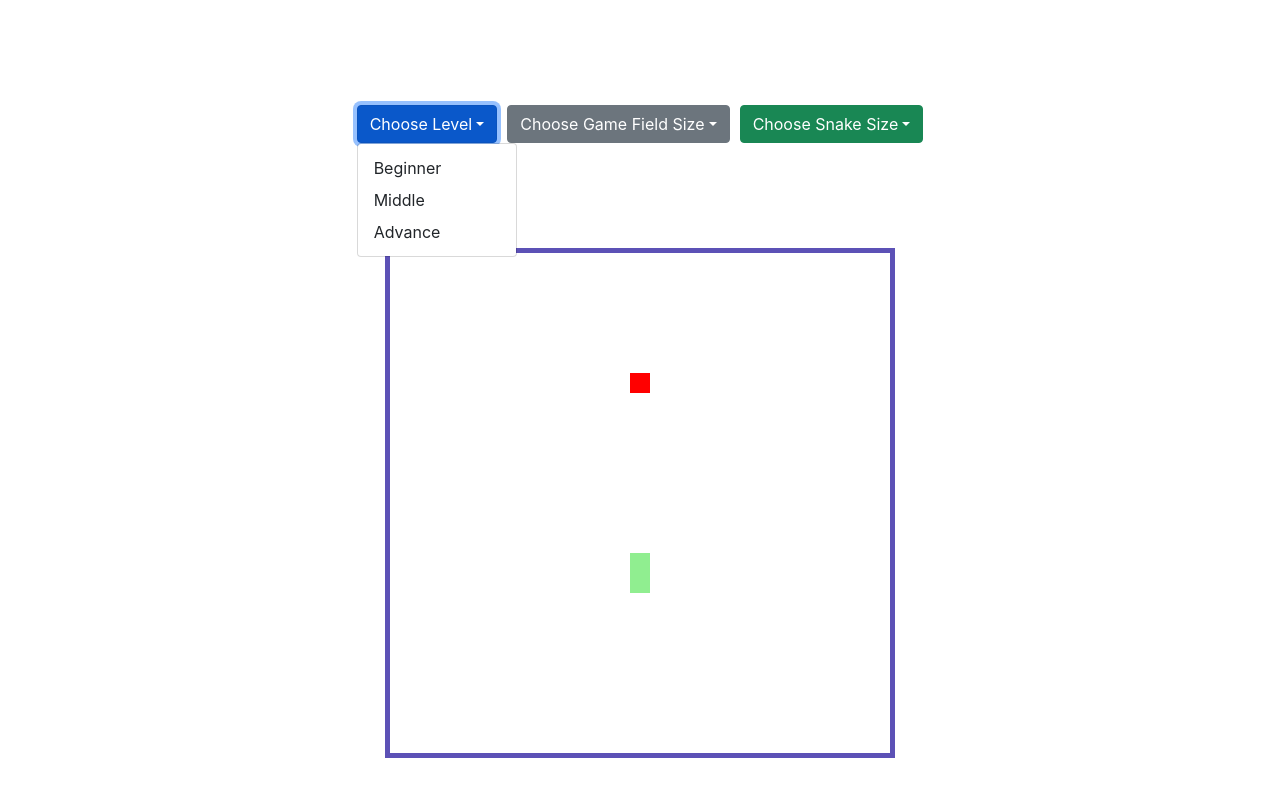
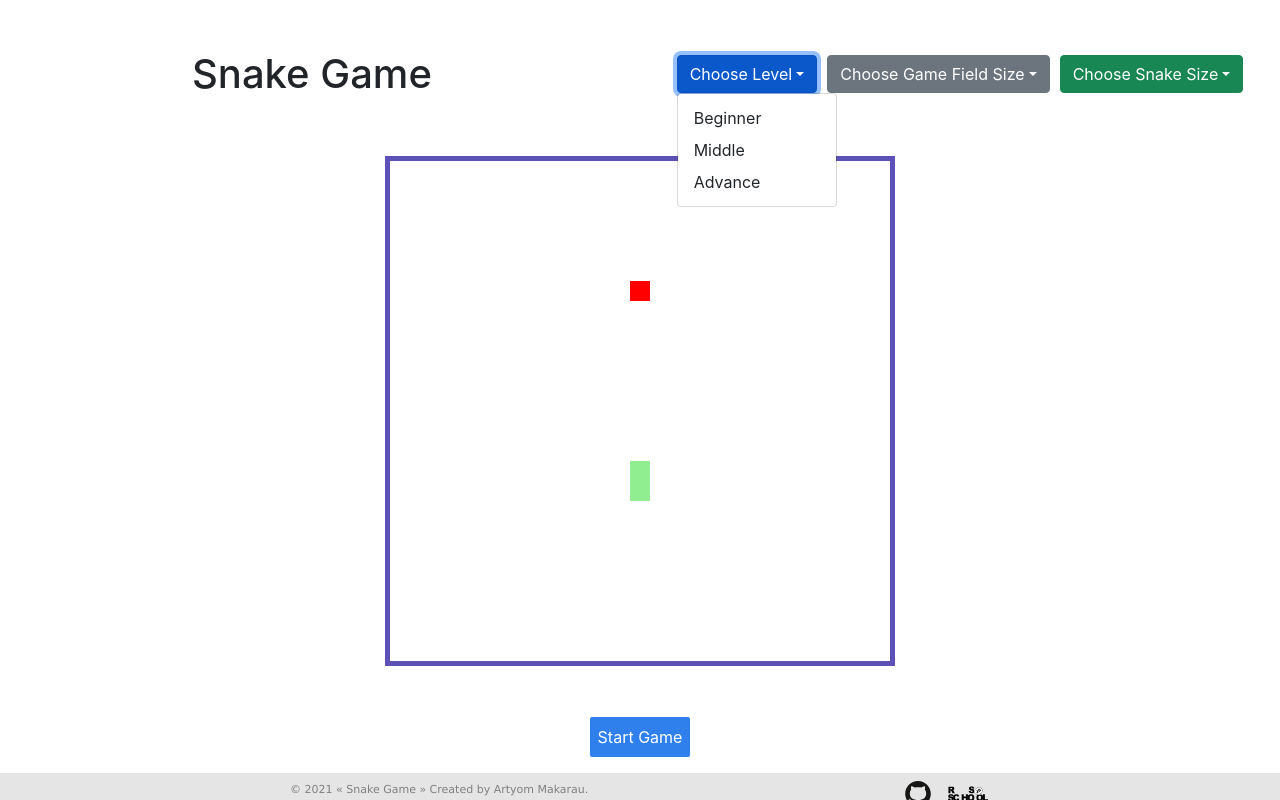
Before and after one commit to ArtyomMakarov/react-game, a React (Create React App) app: page / in a window 1280 px wide. Both pictures are taken after a click on the button "Choose Level". Built offline with nearby package versions, Linux system fonts and the light colour scheme.

Commit message:
feat: implement game settings logic

```diff
--- /dev/null
+++ b/src/components/header/header.scss
@@ -0,0 +1,17 @@
+.header{
+  display: flex;
+  justify-content: space-around;
+  margin: 50px auto;
+  &__title {
+    width: 20%;
+  }
+}
+.snake-settings {
+  display: flex;
+  justify-content: center;
+  width: 20%;
+}
+
+.button-wrapper {
+  margin: 5px;
+}
--- /dev/null
+++ b/src/components/header/header.tsx
@@ -0,0 +1,106 @@
+import React, {useState} from 'react';
+import './header.scss';
+import DropdownButton from 'react-bootstrap/DropdownButton';
+import Dropdown from 'react-bootstrap/Dropdown';
+
+
+export interface IHederProps {
+  levelChange: (level: number) =>void;
+  sizeChange: (scale: Array<number>) => void;
+  snakeSizeChange: (snakeSize: number) => void
+}
+
+
+export default function Header(props: IHederProps) {
+
+  const [level, setLevel] = useState('');
+  const [scale, setScale] = useState('');
+  const [snakeSize, setSnakeSize] = useState('');
+
+ function handleLevelSettingsClick(e: React.MouseEvent<HTMLElement>): void {
+    switch((e.target as HTMLInputElement).textContent) {
+      case 'Beginner':
+        setLevel('Beginner');
+        props.levelChange(300);
+        break;
+
+      case 'Middle':
+        setLevel('Middle');
+        props.levelChange(200);
+        break;
+
+      default:
+        setLevel('Advance');
+        props.levelChange(100);
+    }
+  }
+
+  function handleScaleSettingsClick(e: React.MouseEvent<HTMLElement>): void {
+    switch((e.target as HTMLInputElement).textContent) {
+      case 'Small':
+        setScale('Small');
+        props.sizeChange([400, 400]);
+        break;
+
+      case 'Middle':
+        setScale('Middle');
+        props.sizeChange([500, 500]);
+        break;
+
+      default:
+        setScale('Big');
+        props.sizeChange([700, 700]);
+    }
+  }
+
+  function handleSnakeSizeSettingsClick(e: React.MouseEvent<HTMLElement>): void {
+    switch((e.target as HTMLInputElement).textContent) {
+      case 'Small':
+        setSnakeSize('Small');
+        props.snakeSizeChange(30);
+        break;
+
+      case 'Middle':
+        setSnakeSize('Middle');
+        props.snakeSizeChange(40);
+        break;
+
+      default:
+        setSnakeSize('Big');
+        props.snakeSizeChange(50);
+    }
+  }
+
+  return (
+    <div className="header">
+      <h1 className="header__title">Snake Game</h1>
+        <div className="snake-settings">
+
+          <div className="button-wrapper">
+            <DropdownButton id="dropdown-basic-button" title={level || "Choose Level"} variant="primary">
+              <Dropdown.Item href="#/action-1" onClick={handleLevelSettingsClick}>Beginner</Dropdown.Item>
+              <Dropdown.Item href="#/action-2" onClick={handleLevelSettingsClick}>Middle</Dropdown.Item>
+              <Dropdown.Item href="#/action-3" onClick={handleLevelSettingsClick}>Advance</Dropdown.Item>
+            </DropdownButton>
+          </div>
+
+          <div className="button-wrapper">
+            <DropdownButton id="dropdown-basic-button" title={scale || "Choose Game Field Size"} variant="secondary">
+              <Dropdown.Item href="#/action-1" onClick={handleScaleSettingsClick}>Small</Dropdown.Item>
+              <Dropdown.Item href="#/action-2" onClick={handleScaleSettingsClick}>Middle</Dropdown.Item>
+              <Dropdown.Item href="#/action-3" onClick={handleScaleSettingsClick}>Big</Dropdown.Item>
+            </DropdownButton>
+          </div>
+
+          <div className="button-wrapper">
+            <DropdownButton id="dropdown-basic-button" title={snakeSize || "Choose Snake Size"} variant="success">
+              <Dropdown.Item href="#/action-1" onClick={handleSnakeSizeSettingsClick}>Small</Dropdown.Item>
+              <Dropdown.Item href="#/action-2" onClick={handleSnakeSizeSettingsClick}>Middle</Dropdown.Item>
+              <Dropdown.Item href="#/action-3" onClick={handleSnakeSizeSettingsClick}>Big</Dropdown.Item>
+            </DropdownButton>
+          </div>
+      </div>
+
+    </div>
+  );
+}
--- a/src/components/snake-settings/snake-settings.scss
+++ /dev/null
@@ -1,14 +0,0 @@
-.snake-settings-wrapper {
-
-  margin: 100px auto;
-}
-
-.snake-settings {
-  display: flex;
-  justify-content: center;
-  width: 100%;
-}
-
-.button-wrapper {
-  margin: 5px;
-}
--- a/src/components/snake-settings/snake-settings.tsx
+++ /dev/null
@@ -1,85 +0,0 @@
-import React, {useState} from 'react';
-import './snake-settings.scss';
-import DropdownButton from 'react-bootstrap/DropdownButton';
-import Dropdown from 'react-bootstrap/Dropdown';
-
-
-export default function SnakeSettings() {
-
-  const [level, setLevel] = useState('');
-  const [scale, setScale] = useState('');
-  const [snakeSize, setSnakeSize] = useState('');
-
- function handleLevelSettingsClick(e: React.MouseEvent<HTMLElement>): void {
-    switch((e.target as HTMLInputElement).textContent) {
-      case 'Beginner':
-        setLevel('Beginner');
-        break;
-
-      case 'Middle':
-        setLevel('Middle')
-        break;
-
-      default:
-        setLevel('Advance')
-    }
-  }
-
-  function handleScaleSettingsClick(e: React.MouseEvent<HTMLElement>): void {
-    switch((e.target as HTMLInputElement).textContent) {
-      case 'Small':
-        setScale('Small');
-        break;
-
-      case 'Middle':
-        setScale('Middle');
-        break;
-
-      default:
-        setScale('Big');
-    }
-  }
-
-  function handleSnakeSizeSettingsClick(e: React.MouseEvent<HTMLElement>): void {
-    switch((e.target as HTMLInputElement).textContent) {
-      case 'Small':
-        setSnakeSize('Small');
-        break;
-
-      case 'Middle':
-        setSnakeSize('Middle');
-        break;
-
-      default:
-        setSnakeSize('Big');
-    }
-  }
-
-  return (
-    <div className="snake-settings-wrapper">
-      <div className="snake-settings">
-        <div className="button-wrapper">
-          <DropdownButton id="dropdown-basic-button" title={level || "Choose Level"} variant="primary">
-            <Dropdown.Item href="#/action-1" onClick={handleLevelSettingsClick}>Beginner</Dropdown.Item>
-            <Dropdown.Item href="#/action-2" onClick={handleLevelSettingsClick}>Middle</Dropdown.Item>
-            <Dropdown.Item href="#/action-3" onClick={handleLevelSettingsClick}>Advance</Dropdown.Item>
-          </DropdownButton>
-        </div>
-        <div className="button-wrapper">
-          <DropdownButton id="dropdown-basic-button" title={scale || "Choose Game Field Size"} variant="secondary">
-            <Dropdown.Item href="#/action-1" onClick={handleScaleSettingsClick}>Small</Dropdown.Item>
-            <Dropdown.Item href="#/action-2" onClick={handleScaleSettingsClick}>Middle</Dropdown.Item>
-            <Dropdown.Item href="#/action-3" onClick={handleScaleSettingsClick}>Big</Dropdown.Item>
-          </DropdownButton>
-        </div>
-        <div className="button-wrapper">
-          <DropdownButton id="dropdown-basic-button" title={snakeSize || "Choose Snake Size"} variant="success">
-            <Dropdown.Item href="#/action-1" onClick={handleSnakeSizeSettingsClick}>Small</Dropdown.Item>
-            <Dropdown.Item href="#/action-2" onClick={handleSnakeSizeSettingsClick}>Middle</Dropdown.Item>
-            <Dropdown.Item href="#/action-3" onClick={handleSnakeSizeSettingsClick}>Big</Dropdown.Item>
-          </DropdownButton>
-        </div>
-      </div>
-    </div>
-  );
-}
--- a/src/components/snake/Snake.tsx
+++ b/src/components/snake/Snake.tsx
@@ -3,16 +3,18 @@ import { useInterval } from "../../hooks/useInterval";
 import { CommonConstants } from "../../constants/constants";
 import './Snake.scss';
 import Footer from '../footer/footer';
-import SnakeSettings from '../snake-settings/snake-settings';
+import Header from '../header/header';
 
 function Snake() {
   const canvasRef: {current: any} = useRef();
   const [snake, setSnake] = useState(CommonConstants.SNAKE_START);
   const [apple, setApple] = useState(CommonConstants.APPLE_START);
   const [dir, setDir] = useState([0,-0.5]);
-  const [speed, setSpeed] = useState(CommonConstants.SPEED);
+  const [speed, setSpeed] = useState(  CommonConstants.SPEED);
   const [gameOver, setGameOver] = useState(false);
   const [isStartGame, setStartGame] = useState(false);
+  const [gameFieldSize, setGameFieldSize] = useState(CommonConstants.CANVAS_SIZE);
+  const [scale, setScale] = useState(CommonConstants.SCALE);
 
   function startGame(): void {
     setSnake(CommonConstants.SNAKE_START);
@@ -30,13 +32,13 @@ function Snake() {
   }
 
   function moveSnake(e: React.KeyboardEvent<HTMLDivElement>): void {
-    if ( e.which >= 37 && e.which <= 40) {
+    if ( e.which >= 37 && e.which <= 40 || e.which == 87 || e.which == 83 || e.which == 65 || e.which == 68) {
       setDir(CommonConstants.DIRECTIONS[e.which]);
     }
   }
 
   function createApple(): Array<number> {
-    return apple.map( (_, i) => Math.floor(Math.random() * (CommonConstants.CANVAS_SIZE[i] / CommonConstants.SCALE) ) );
+    return apple.map( (_, i) => Math.floor(Math.random() * (gameFieldSize[i] / scale) ) );
   }
 
   function checkAppleCollision(newSnake: Array<Array<number>>): boolean {
@@ -56,9 +58,9 @@ function Snake() {
 
   function checkCollision(piece: Array<number>, snk: Array<Array<number>> = snake): boolean {
 
-    if( piece[0] * CommonConstants.SCALE >= CommonConstants.CANVAS_SIZE[0] ||
+    if( piece[0] * scale >= gameFieldSize[0] ||
         piece[0] < 0 ||
-        piece[1] * CommonConstants.SCALE >= CommonConstants.CANVAS_SIZE[1] ||
+        piece[1] * scale >= gameFieldSize[1] ||
         piece[1] < 0) {
       return true;
     }
@@ -89,10 +91,22 @@ function Snake() {
     }
   }
 
+  function handleLevelChange(level: number): void {
+    setSpeed(level);
+  }
+
+  function handleSizeChange(size: Array<number>): void {
+    setGameFieldSize(size);
+  }
+
+  function handleSnakeSizeChange(snakeSize: number): void {
+    setScale(snakeSize);
+  }
+
   useEffect(() => {
     const context = canvasRef.current.getContext("2d");
-    context.setTransform(CommonConstants.SCALE, 0, 0, CommonConstants.SCALE, 0, 0);
-    context.clearRect(0, 0, CommonConstants.CANVAS_SIZE[0], CommonConstants.CANVAS_SIZE[1]);
+    context.setTransform(scale, 0, 0, scale, 0, 0);
+    context.clearRect(0, 0, gameFieldSize[0], gameFieldSize[1]);
     context.fillStyle = "lightGreen";
     snake.forEach(([x,y]) => context.fillRect(x, y, 0.5 ,0.5 ));
     context.fillStyle = "red";
@@ -105,11 +119,11 @@ function Snake() {
 
   return (
     <div className="snake-wrapper" role="button" onKeyDown={moveSnake}>
+      <Header levelChange={handleLevelChange} sizeChange={handleSizeChange} snakeSizeChange={handleSnakeSizeChange}></Header>
       <div className="snake">
-        <SnakeSettings></SnakeSettings>
         <canvas className="snake__canvas" ref={canvasRef}
-                width={`${CommonConstants.CANVAS_SIZE[0]}px`}
-                height={`${CommonConstants.CANVAS_SIZE[1]}px`}/>
+                width={`${gameFieldSize[0]}px`}
+                height={`${gameFieldSize[1]}px`}/>
         {gameOver && <div className="snake__div">GAME OVER!</div>}
         <button onClick={startGame} className="snake__button">{isStartGame ? 'Stop Game' : 'Start Game'}</button>
       </div>
--- a/src/constants/constants.ts
+++ b/src/constants/constants.ts
@@ -11,6 +11,11 @@ export abstract class CommonConstants {
         38: [0, -0.5],  //up
         40: [0, 0.5],   //down
         37: [-0.5, 0],  //left
-        39: [0.5, 0]    //right
+        39: [0.5, 0],    //right
+        87: [0, -0.5],  //up
+        83: [0, 0.5],   //down
+        65: [-0.5, 0],  //left
+        68: [0.5, 0],    //right
+
     };
 }
```
